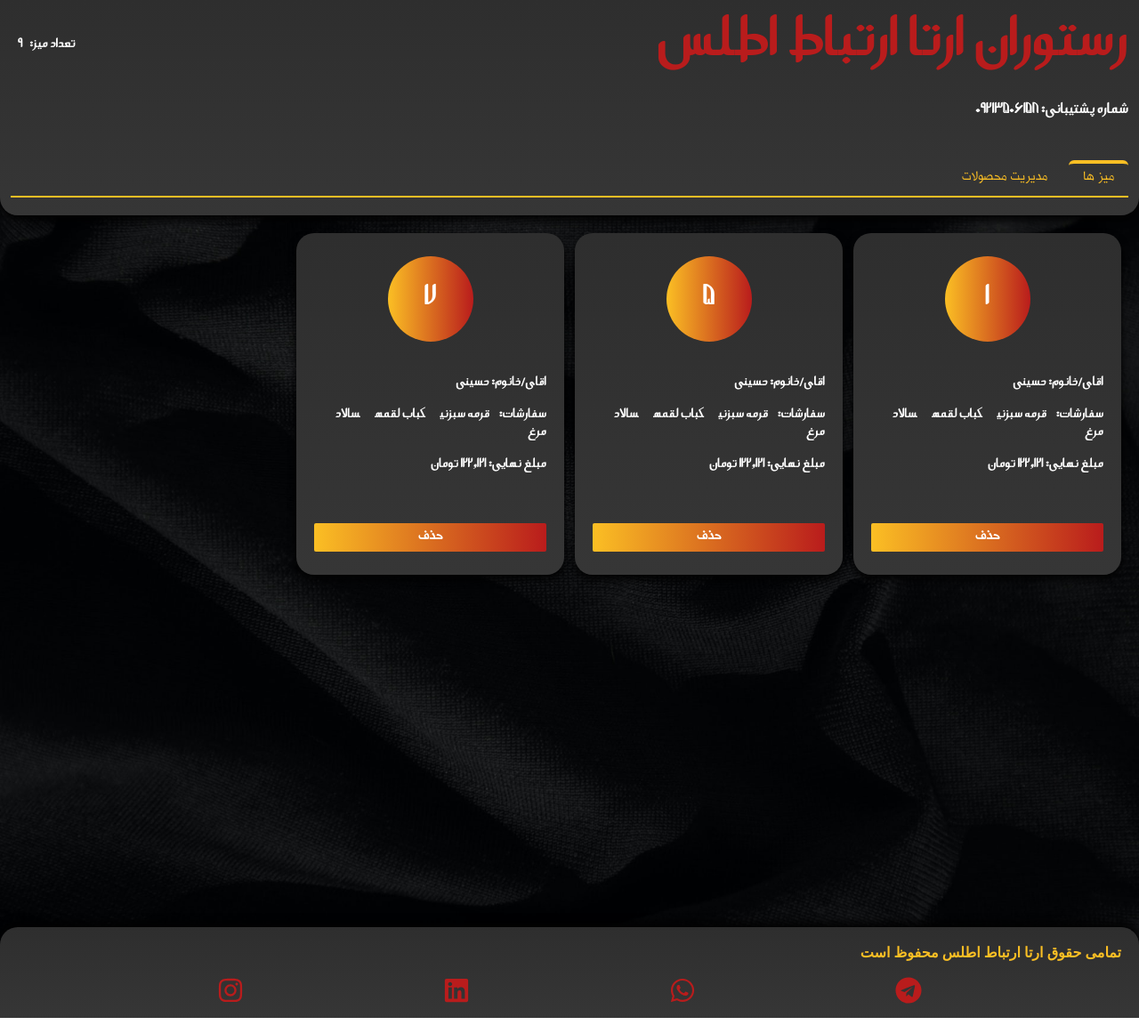
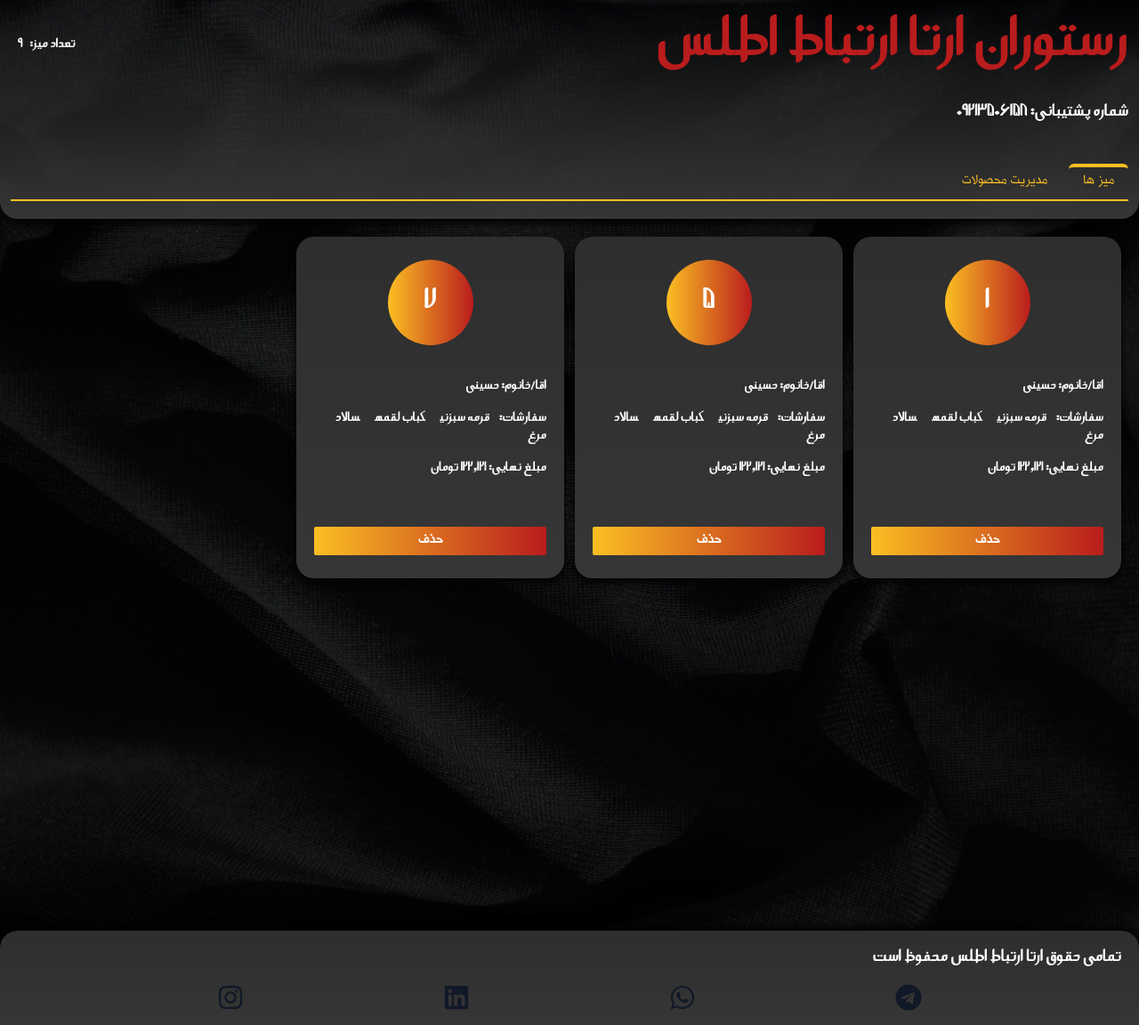
Before and after one commit to armin-bkh/restaurant-hamrah, a React (Create React App) app: page /manage/manage-tables in a window 1280 px wide. Shown: the whole page at 89% size. Built offline with nearby package versions, Linux system fonts and the light colour scheme; data requests are answered from the project's data file.

Commit message:
edit styles

```diff
--- a/src/Components/ManageFooter/ManageFooter.jsx
+++ b/src/Components/ManageFooter/ManageFooter.jsx
@@ -4,22 +4,22 @@ import styles from './ManageFooter.module.scss';
 
 const ManageFooter = () => {
   return (
-    <footer className={`px-5 py-4 text-yellow-400 shadow-md font-bold $FPArsoo ${styles.manageFooterContainer}`}>
+    <footer className={`text-xs sm:text-sm md:text-lg px-5 py-4 text-white shadow-md font-bold FPArsoo ${styles.manageFooterContainer}`}>
       <p>تمامی حقوق ارتا ارتباط اطلس محفوظ است</p>
       <section>
         <nav className={`mt-4`}>
           <ul className={`flex w-full justify-evenly items-center`}>
             <li>
-              <Link className={`text-red-700 text-3xl cursor-pointer`} to="/manage"><FaTelegram /></Link>
+              <Link className={`text-gray-900 hover:text-red-700 transition-colors duration-1000 text-3xl cursor-pointer`} to="/manage"><FaTelegram /></Link>
             </li>
             <li>
-              <Link className={`text-red-700 text-3xl cursor-pointer`} to="/manage"><FaWhatsapp /></Link>
+              <Link className={`text-gray-900 hover:text-red-700 transition-colors duration-1000 text-3xl cursor-pointer`} to="/manage"><FaWhatsapp /></Link>
             </li>
             <li>
-              <Link className={`text-red-700 text-3xl cursor-pointer`} to="/manage"><FaLinkedin /></Link>
+              <Link className={`text-gray-900 hover:text-red-700 transition-colors duration-1000 text-3xl cursor-pointer`} to="/manage"><FaLinkedin /></Link>
             </li>
             <li>
-              <Link className={`text-red-700 text-3xl cursor-pointer`} to="/manage"><FaInstagram /></Link>
+              <Link className={`text-gray-900 hover:text-red-700 transition-colors duration-1000 text-3xl cursor-pointer`} to="/manage"><FaInstagram /></Link>
             </li>
           </ul>
         </nav>
--- a/src/Components/ManageHeader/ManageHeader.jsx
+++ b/src/Components/ManageHeader/ManageHeader.jsx
@@ -29,7 +29,7 @@ const ManageHeader = () => {
         <h6 className={`text-sm font-bold text-white FPArsoo`}>تعداد میز:
         <span className={`px-2 py-1 rounded-full`}>{info ? info.tableCount : null}</span></h6>
       </section>
-      <h5 className={`text-white FPArsoo`}>شماره پشتیبانی: {info ? info.tel : null}</h5>
+      <h5 className={`text-sm sm:text-base md:text-lg text-white FPArsoo`}>شماره پشتیبانی: {info ? info.tel : null}</h5>
 
     <ManageNavigation />
     </header>
--- a/src/Components/ManageHeader/ManageHeader.module.scss
+++ b/src/Components/ManageHeader/ManageHeader.module.scss
@@ -1,5 +1,5 @@
 .manageHeaderContainer{
     box-shadow: 0 5px 10px #020202;
     border-radius: 0 0 20px 20px;
-    background: linear-gradient(to bottom, rgba(#2e2e2e, 1), rgba(#363636, 1));
+    background: linear-gradient(to bottom, rgba(#2e2e2e, 0), rgba(#363636, 1));
 }
--- a/src/Components/ManageTables/Table/Table.jsx
+++ b/src/Components/ManageTables/Table/Table.jsx
@@ -21,8 +21,9 @@ const Table = ({ resForm, setTables }) => {
       className={`text-white flex flex-col justify-center p-5 h-96 ${styles.table}`}
     >
     <form className={`flex flex-col`} onSubmit={submitHandler}>
-      <h1 className={`mb-9 self-center w-24 h-24 flex justify-center items-center text-3xl bg-gradient-to-r from-yellow-400 to-red-700 rounded-full FPArsoo`}>{resForm.id}</h1>
-      <h1 className={`mb-4 text-sm FPArsoo`}>اقای/خانوم: {resForm.userName}</h1>
+      <h1 className={`mb-9 self-center w-24 h-24 flex justify-center items-center text-3xl
+       bg-gradient-to-r from-yellow-400 to-red-700 rounded-full FPArsoo`}>{resForm.id}</h1>
+      <h1 className={`mb-4 text-sm FPArsoo`}>اقا/خانوم: {resForm.userName}</h1>
       <h1 className={`mb-4 text-sm FPArsoo`}>سفارشات: {resForm.foods.map(fd => <span key={fd} className={`mx-2`}>{fd}</span>)}</h1>
       <h1 className={` text-sm FPArsoo`}>مبلغ نهایی: {totalPrice()} تومان</h1>
       <button className={`rounded-sm bg-gradient-to-r cursor-pointer
```
